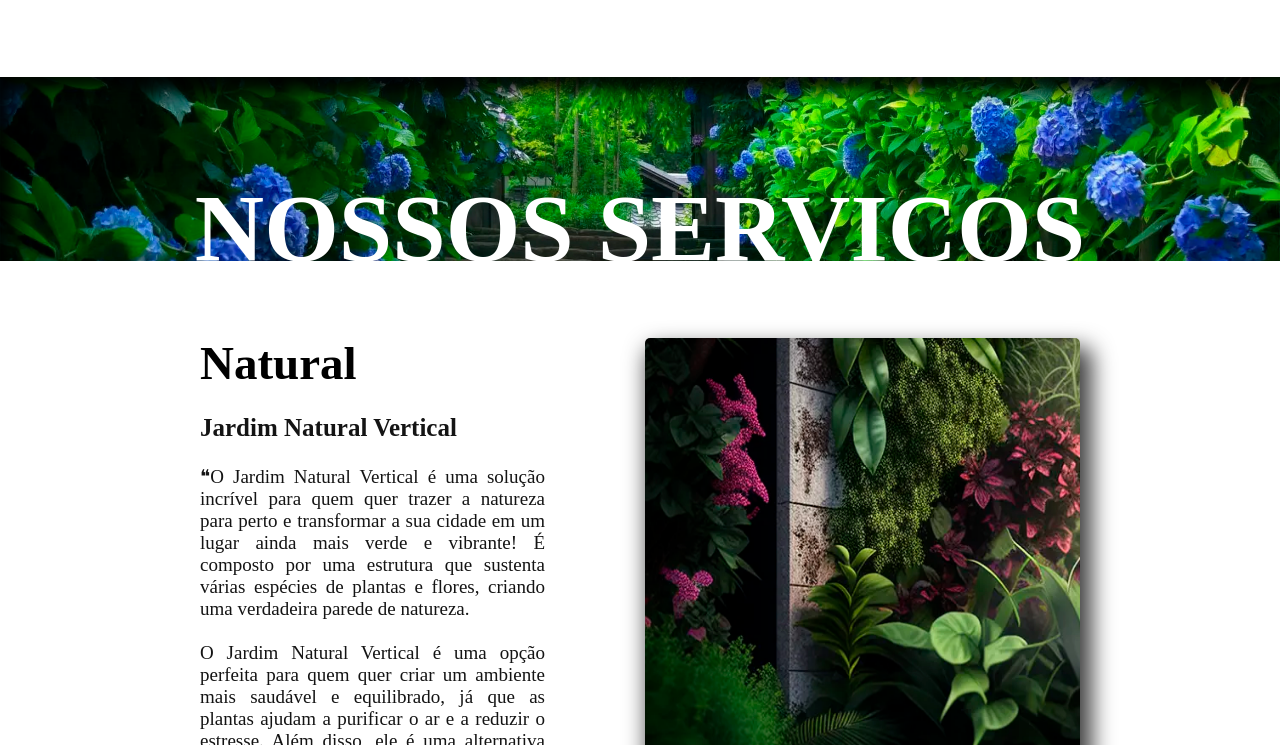
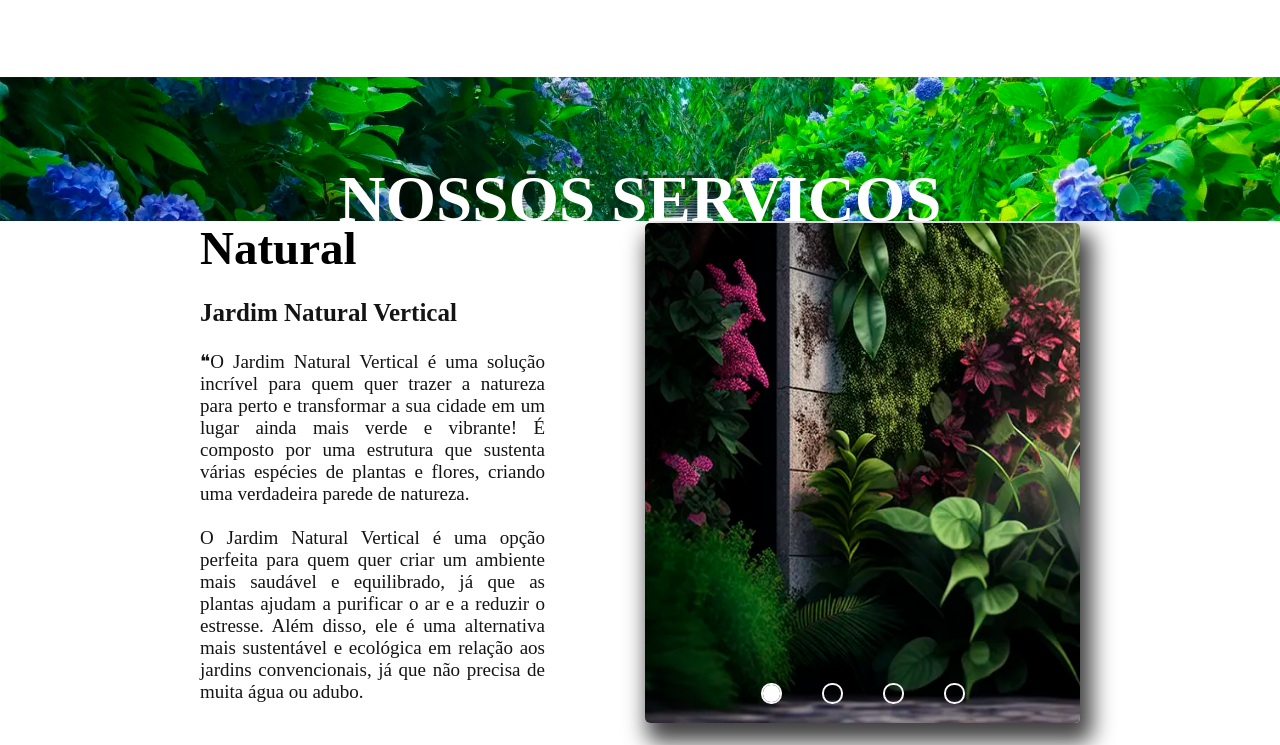
Before and after one commit to MayconMhSantos/web-landing-page-lotus-paisagismo, a plain HTML site: page index.html in a window 1280 px wide. Shown: the part 2275-3020 px from the top of the page. Drawn offline with nearby package versions, Linux system fonts and the light colour scheme.

Commit message:
v3.0.1
teste paralax

```diff
--- a/css/style.css
+++ b/css/style.css
@@ -352,7 +352,7 @@ body{
 
 
 /* Garden Natural */
-.garden-img{
+/* .garden-img{
     position: relative;
     width: 100vw;
     height: 23vh;
@@ -368,9 +368,9 @@ body{
     align-items: center;
     justify-content: center;
     background-image: linear-gradient(to right,rgba(171, 207, 178, 0.199),rgba(0, 0, 0, 0.856));
-}
-
-.section-services .garden-natural h2{
+} */
+
+/* .section-services .garden-natural h2{
     cursor: default;
     position: absolute;
     text-align: center;
@@ -380,10 +380,10 @@ body{
     display: flex;
     justify-content: center;
     font-size: 12vh;
-    /* line-height: 80px; */
+    line-height: 80px;
     line-height: 67%;
     color: #fff;
-}
+} */
 
 
 /* SLIDER */
@@ -619,7 +619,7 @@ body{
     cursor: default;
 }
 
-.garden-img-projetos{
+/* .garden-img-projetos{
     position: relative;
     width: 100vw;
     height: 23vh;
@@ -631,11 +631,11 @@ body{
     box-shadow: inset 10px 15px 16px rgba(0, 0, 0, 0.9) ;
 }
 .section-services .garden-projetos{
-    /* background-image: url(../img/background-paralax-01.webp); */
-    /* background-image: linear-gradient(to right,rgba(116, 116, 116, 0.082),rgba(0, 0, 0, 0.589)),url("img/background-paralax-01.webp"); */
-}
-
-.section-services .garden-projetos h2{
+    background-image: url(../img/background-paralax-01.webp);
+    background-image: linear-gradient(to right,rgba(116, 116, 116, 0.082),rgba(0, 0, 0, 0.589)),url("img/background-paralax-01.webp");
+} */
+
+/* .section-services .garden-projetos h2{
     position: absolute;
     left: 0;
     right: 0;
@@ -645,7 +645,7 @@ body{
     font-size: 12vh;
     line-height: 67%;
     color: #fff;
-}
+} */
 
 
 .img-planta-projeto{
@@ -1162,7 +1162,7 @@ padding: 7px;
     line-height: 2;
     color: var(--gray--color);
 }
-.garden-img-form{
+/* .garden-img-form{
     position: relative;
     width: 100vw;
     height: 23vh;
@@ -1178,16 +1178,16 @@ padding: 7px;
     display: flex;
     flex-direction: row;
     justify-content: center;
-    /* background-image: linear-gradient(to right,rgba(73, 73, 73, 0.137),rgba(0, 0, 0, 0.514)),url("/img/background-paralax-01.webp"); */
-}
-.garden-form h2{
+    background-image: linear-gradient(to right,rgba(73, 73, 73, 0.137),rgba(0, 0, 0, 0.514)),url("/img/background-paralax-01.webp");
+} */
+/* .garden-form h2{
     position: absolute;
     bottom: 0;
     font-size: 12vh;
     line-height: 67%;
     color: #ffffff;
     text-transform: uppercase;
-}
+} */
 
 #face, #insta, #linke, #git, #whatsapp{
     color: rgb(240, 240, 240);
@@ -1229,6 +1229,29 @@ padding: 7px;
 
 .no-cursor{
     cursor: default;
+}
+
+.paralax-content{
+    position: relative;
+    width: 100vw;
+    height: 18vh;
+    display: flex;
+    align-items: center;
+    justify-content: center;
+    flex-direction: column;
+
+    background-image: url(/img/background-paralax-01.webp);
+    background-repeat: no-repeat;
+    background-size: cover;
+    background-attachment: fixed;
+}
+
+.paralax-content h2{
+    text-align: center;
+    position: absolute;
+    font-size: 6.5rem;
+    color: white;
+    bottom: -16px;
 }
 
 @media (max-width: 838Px){
@@ -1288,9 +1311,10 @@ padding: 7px;
         height: 22vh;
     }
 
-    .garden-form h2{
+    /* .garden-form h2{
         font-size: 10vh;
-    }
+    } */
+
 
     .box-map-social,
     .box-list-company{
@@ -1370,11 +1394,11 @@ padding: 7px;
     .section-about .about-frase-a h3 {
         width: 87vw;
     }
-    .section-services .garden-natural h2 {
+    /* .section-services .garden-natural h2 {
         font-size: 10vh;
         line-height: 66%;
 
-    }
+    } */
     .content-slider {
         display: flex;
         align-items: center;
@@ -1404,10 +1428,10 @@ padding: 7px;
         font-size: 2.2rem;
         color: var(--secondary--color);
     }
-    .section-services .garden-projetos h2 {
+    /* .section-services .garden-projetos h2 {
         font-size: 10vh;
         line-height: 66%;
-    }
+    } */
     .garden-img-projetos {
         height: 18vh;
     }
@@ -1421,18 +1445,18 @@ padding: 7px;
         width: 90vw;
         font-size: 3.5rem;
     }
-    .garden-form {
+    /* .garden-form {
         height: 18vh;
         display: flex;
         align-items: center;
-        /* flex-direction: column; */
+        flex-direction: column;
         justify-content: center;
         background-image: linear-gradient(to right,rgba(73, 73, 73, 0.137),rgba(0, 0, 0, 0.514)),url(/img/background-paralax-01.webp);
-    }
-    .garden-form h2 {
+    } */
+    /* .garden-form h2 {
         font-size: 8vh;
         line-height: 65%;
-    }
+    } */
     .orcamento-content h3 {
         width: 90vw !important;
         font-size: 2.9rem;
@@ -1540,12 +1564,12 @@ padding: 7px;
 }
 
 @media (max-width: 414px){
-    .section-services .garden-natural h2,
+    /* .section-services .garden-natural h2,
         .section-services .garden-projetos h2{
         font-size: 7rem;
-    }
-
-    .garden-form h2{
+    } */
+
+    /* .garden-form h2{
         font-size: 5.7rem;
-    }
-}
+    } */
+}
--- a/index.html
+++ b/index.html
@@ -108,8 +108,8 @@
                 </div>
             </section>
             <section id="services" class="section-services">
-                <div class="garden-natural garden-img" style="background-image: url(../img/background-paralax-01.webp);">
-                    <h2>NOSSOS SERVIÇOS</h2>
+                <div class="paralax-content">
+                    <h2 class="no-cursor">NOSSOS SERVIÇOS</h2>
                 </div>
                 <!-- Natural -->
                 <div class="content-slider">
@@ -334,7 +334,7 @@
                         </div>
                     </div>
                 </div> -->
-                <div class="garden-projetos garden-img-projetos">
+                <div class="paralax-content">
                     <h2 class="no-cursor">PROJETOS</h2>
                 </div>
                 <div class="img-planta-projeto">
@@ -347,7 +347,8 @@
                 </div>
             </section>
             <section class="section-form" id="formulario">
-                <div class="garden-form garden-img-form">
+                <!-- PARALAX -->
+                <div class="paralax-content">
                     <h2 class="no-cursor">Orçamento</h2>
                 </div>
                 <div class="content-orçamento-div">
```
